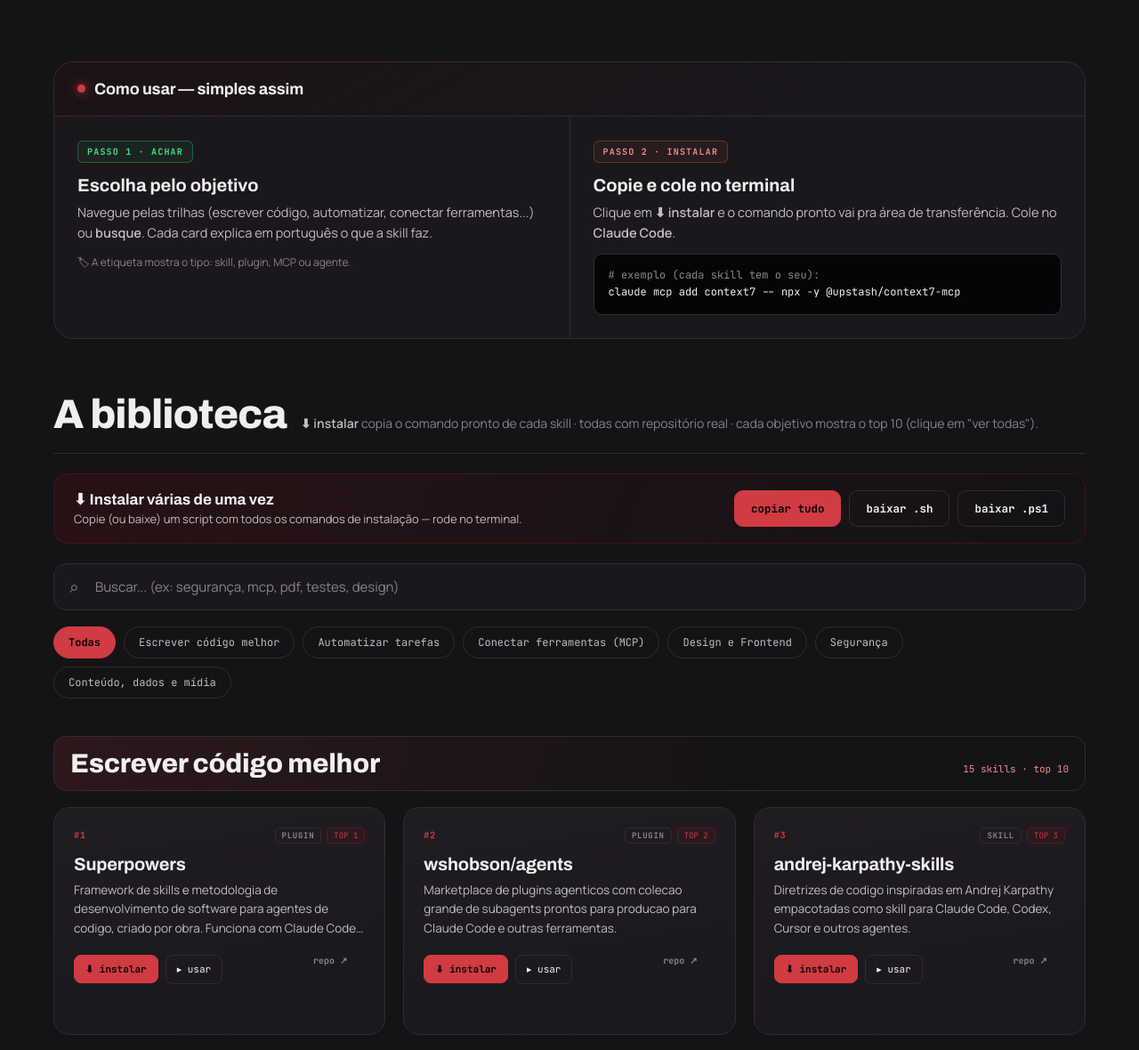
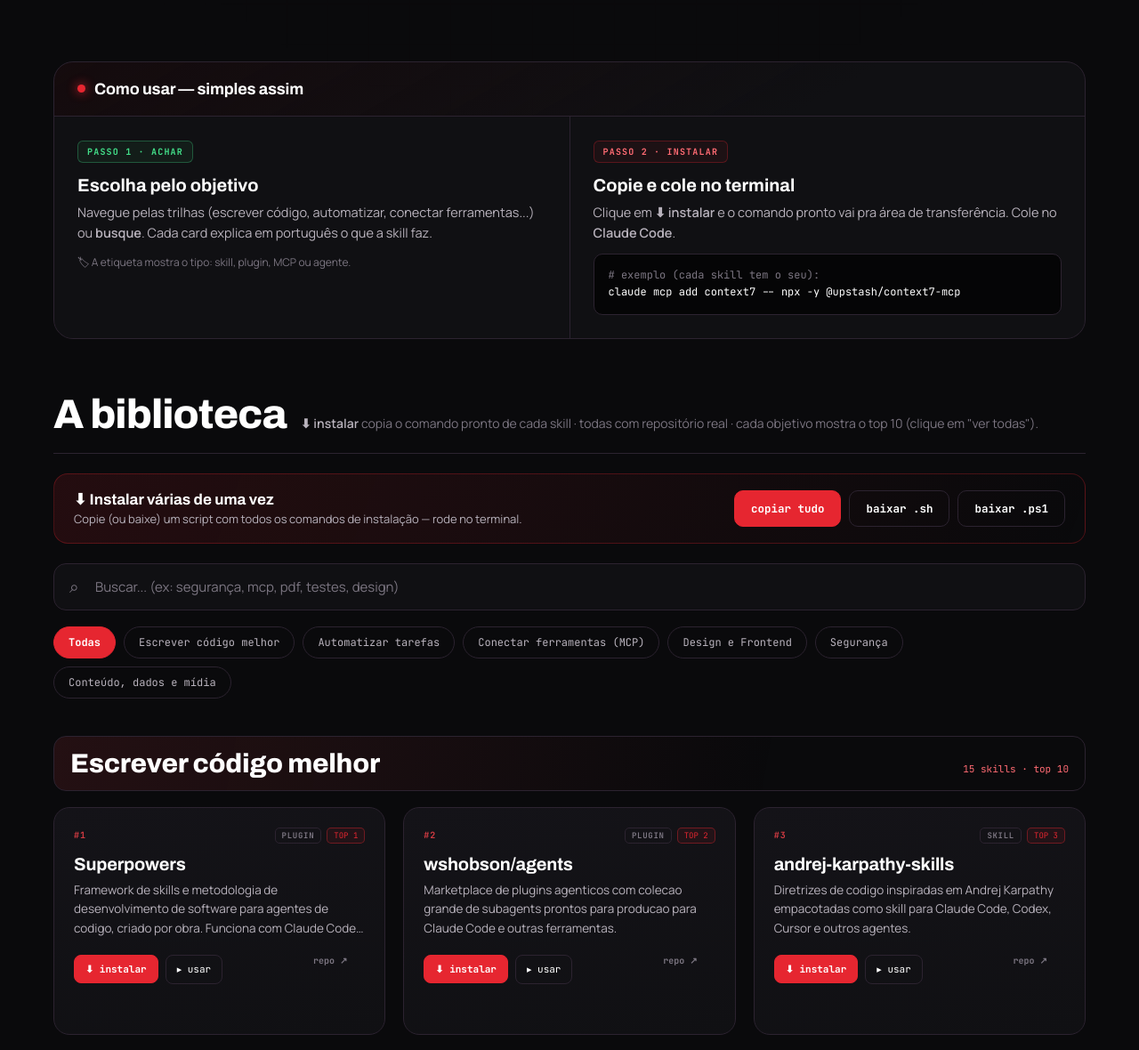
Before and after one commit to waldejunior20-tech/central-de-skills, a plain HTML site: page index.html in a window 1280 px wide. Shown: the part 502-1682 px from the top of the page at 89% size. Drawn offline with Linux system fonts and the light colour scheme.

Commit message:
Visual futurista: preto profundo + vermelho vivo + branco
- Fundo preto profundo no lugar do cinza desbotado
- Vermelho vivo (#e62630) em botoes, badges, acentos e logo
- Branco crocante nos titulos
- Grade fina tipo circuito no topo + brilho vermelho sutil (tech/cyber)
- Texto branco sobre botoes vermelhos; hover dos cards com brilho vermelho
- Mantem legibilidade (sem neon agressivo que cansa)

Co-Authored-By: Claude Opus 4.8 <noreply@anthropic.com>

```diff
--- a/styles.css
+++ b/styles.css
@@ -1,8 +1,8 @@
 :root{
-  --bg:#141316; --bg-2:#1a181c; --surface:#201d22; --surface-2:#252029; --border:#332b30;
-  --red:#d13b42; --red-2:#e25058; --crimson:#3a1518; --red-soft:#f08a8e;
-  --glow:rgba(209,59,66,.28);
-  --ink:#f1eef0; --muted:#c3bcc0; --faint:#8b8389;
+  --bg:#0a0a0c; --bg-2:#101013; --surface:#141318; --surface-2:#1b1a20; --border:#2c2330;
+  --red:#e62630; --red-2:#ff3a44; --crimson:#2a0c10; --red-soft:#ff6b73;
+  --glow:rgba(230,38,48,.4);
+  --ink:#ffffff; --muted:#b9b3bd; --faint:#7c7682;
   --font-display:'Archivo',sans-serif; --font-body:'Manrope',sans-serif; --font-mono:'JetBrains Mono',monospace;
 }
 *{margin:0;padding:0;box-sizing:border-box}
@@ -15,15 +15,19 @@ body{
   padding-bottom:90px; position:relative; -webkit-font-smoothing:antialiased; overflow-x:hidden;
 }
 body::before{content:"";position:fixed;inset:0;z-index:-2;pointer-events:none;
-  background:radial-gradient(1100px 640px at 80% -10%,rgba(209,59,66,.07),transparent 60%),
-             radial-gradient(900px 720px at -8% 16%,rgba(209,59,66,.05),transparent 58%);}
+  background:radial-gradient(1100px 620px at 82% -12%,rgba(230,38,48,.16),transparent 58%),
+             radial-gradient(900px 700px at -8% 14%,rgba(230,38,48,.08),transparent 56%);}
+body::after{content:"";position:fixed;inset:0;z-index:-1;pointer-events:none;opacity:.5;
+  background-image:linear-gradient(rgba(230,38,48,.035) 1px,transparent 1px),linear-gradient(90deg,rgba(230,38,48,.035) 1px,transparent 1px);
+  background-size:46px 46px;
+  -webkit-mask-image:radial-gradient(circle at 50% 0,#000,transparent 75%);mask-image:radial-gradient(circle at 50% 0,#000,transparent 75%);}
 .container{max-width:1240px;margin:0 auto;padding:0 40px}
 
 .header{padding:84px 0 32px;position:relative}
-.overline{font-family:var(--font-mono);font-size:11px;letter-spacing:.34em;text-transform:uppercase;color:var(--red);display:inline-flex;align-items:center;gap:12px;margin-bottom:22px;border:1px solid var(--border);background:rgba(180,15,23,.06);padding:8px 16px;border-radius:999px}
+.overline{font-family:var(--font-mono);font-size:11px;letter-spacing:.34em;text-transform:uppercase;color:var(--red-soft);display:inline-flex;align-items:center;gap:12px;margin-bottom:22px;border:1px solid rgba(230,38,48,.35);background:rgba(230,38,48,.08);padding:8px 16px;border-radius:999px}
 .overline::before{content:"";width:7px;height:7px;border-radius:50%;background:var(--red);box-shadow:0 0 12px var(--red)}
 .title{font-family:var(--font-display);font-weight:800;font-size:clamp(52px,9vw,120px);line-height:.9;letter-spacing:-.03em;color:var(--ink);text-transform:uppercase}
-.title span{color:var(--red);text-shadow:0 0 28px var(--glow)}
+.title span{color:var(--red-2);text-shadow:0 0 34px var(--glow),0 0 4px rgba(230,38,48,.5)}
 .brand-tagline{font-family:var(--font-mono);font-size:clamp(13px,1.6vw,16px);color:var(--muted);letter-spacing:.04em;margin-top:14px}
 .subtitle{max-width:660px;color:var(--muted);font-size:clamp(16px,2vw,19px);margin-top:22px;line-height:1.6}
 .subtitle strong{color:var(--ink);font-weight:600}
@@ -32,7 +36,7 @@ body::before{content:"";position:fixed;inset:0;z-index:-2;pointer-events:none;
 .badge span{font-family:var(--font-display);font-weight:800;font-size:30px;color:var(--red);line-height:1}
 .badge small{font-family:var(--font-mono);font-size:10px;letter-spacing:.12em;text-transform:uppercase;color:var(--faint)}
 
-.instruction-panel{margin-top:40px;border:1px solid var(--border);border-radius:22px;overflow:hidden;background:linear-gradient(150deg,rgba(180,15,23,.05),var(--bg-2) 55%)}
+.instruction-panel{margin-top:40px;border:1px solid var(--border);border-radius:22px;overflow:hidden;background:linear-gradient(150deg,rgba(230,38,48,.05),var(--bg-2) 55%)}
 .panel-title{font-family:var(--font-display);font-weight:700;font-size:18px;color:var(--ink);padding:20px 26px;border-bottom:1px solid var(--border);display:flex;align-items:center;gap:10px;letter-spacing:-.01em}
 .panel-title::before{content:"";width:9px;height:9px;border-radius:50%;background:var(--red);box-shadow:0 0 12px var(--red)}
 .panel-grid{display:grid;grid-template-columns:1fr 1fr;gap:1px;background:var(--border)}
@@ -40,7 +44,7 @@ body::before{content:"";position:fixed;inset:0;z-index:-2;pointer-events:none;
 @media(max-width:768px){.panel-grid{grid-template-columns:1fr}}
 .step-tag{display:inline-block;font-family:var(--font-mono);font-size:10px;font-weight:700;letter-spacing:.12em;padding:5px 10px;border-radius:6px;margin-bottom:14px}
 .tag-green{color:#43e08a;border:1px solid rgba(67,224,138,.3);background:rgba(67,224,138,.06)}
-.tag-yellow{color:var(--red-soft);border:1px solid rgba(255,106,77,.3);background:rgba(255,106,77,.06)}
+.tag-yellow{color:var(--red-soft);border:1px solid rgba(230,38,48,.3);background:rgba(230,38,48,.06)}
 .step-col h4{font-family:var(--font-display);font-weight:700;font-size:20px;color:var(--ink);margin-bottom:8px}
 .step-col p{font-size:14.5px;color:var(--muted);line-height:1.6;margin-bottom:12px}
 .step-col code,code.inline{font-family:var(--font-mono);font-size:12.5px;background:rgba(255,255,255,.05);border:1px solid var(--border);padding:2px 7px;border-radius:5px;color:var(--red-soft)}
@@ -52,11 +56,11 @@ body::before{content:"";position:fixed;inset:0;z-index:-2;pointer-events:none;
 .section-title span{font-family:var(--font-mono);font-size:15px;color:var(--red);margin-right:10px}
 .section-desc{font-size:14px;color:var(--faint)} .section-desc strong{color:var(--muted)} .section-desc code{color:var(--red-soft);font-family:var(--font-mono)}
 
-.bulk-action-banner{display:flex;justify-content:space-between;align-items:center;gap:18px;flex-wrap:wrap;border:1px solid rgba(180,15,23,.28);border-radius:16px;padding:18px 22px;margin-bottom:22px;background:linear-gradient(110deg,rgba(180,15,23,.12),transparent)}
+.bulk-action-banner{display:flex;justify-content:space-between;align-items:center;gap:18px;flex-wrap:wrap;border:1px solid rgba(230,38,48,.28);border-radius:16px;padding:18px 22px;margin-bottom:22px;background:linear-gradient(110deg,rgba(230,38,48,.12),transparent)}
 .bulk-info h5{font-family:var(--font-display);font-weight:700;font-size:17px;color:var(--ink);margin-bottom:3px}
 .bulk-info p{font-size:13px;color:var(--muted)} .bulk-info code{color:var(--red-soft);font-family:var(--font-mono);background:rgba(0,0,0,.4);padding:2px 6px;border-radius:4px}
 .bulk-btns{display:flex;gap:9px;flex-wrap:wrap}
-.btn-bulk{font-family:var(--font-mono);font-size:12.5px;font-weight:700;cursor:pointer;border-radius:10px;padding:11px 18px;border:1px solid var(--red);background:var(--red);color:#0a0405;transition:.18s}
+.btn-bulk{font-family:var(--font-mono);font-size:12.5px;font-weight:700;cursor:pointer;border-radius:10px;padding:11px 18px;border:1px solid var(--red);background:var(--red);color:#fff;transition:.18s}
 .btn-bulk:hover{background:var(--red-soft);box-shadow:0 0 22px var(--glow)}
 .btn-secondary{background:transparent;color:var(--ink);border:1px solid var(--border)}
 .btn-secondary:hover{border-color:var(--red);color:var(--red-soft);box-shadow:none}
@@ -64,12 +68,12 @@ body::before{content:"";position:fixed;inset:0;z-index:-2;pointer-events:none;
 .search-wrap{position:relative;margin-bottom:18px}
 .search-wrap::before{content:"⌕";position:absolute;left:18px;top:50%;transform:translateY(-50%);color:var(--faint);font-size:19px}
 input[type=text]{width:100%;background:var(--bg-2);border:1px solid var(--border);color:var(--ink);font-family:var(--font-body);font-size:15px;padding:15px 16px 15px 46px;border-radius:14px;outline:none;transition:.18s}
-input[type=text]:focus{border-color:var(--red);box-shadow:0 0 0 3px rgba(180,15,23,.14)}
+input[type=text]:focus{border-color:var(--red);box-shadow:0 0 0 3px rgba(230,38,48,.14)}
 input[type=text]::placeholder{color:var(--faint)}
 .filters{display:flex;gap:9px;flex-wrap:wrap;margin-bottom:42px}
 .filter-btn{font-family:var(--font-mono);font-size:12px;color:var(--muted);cursor:pointer;border:1px solid var(--border);background:transparent;border-radius:999px;padding:9px 16px;transition:.18s;white-space:nowrap}
 .filter-btn:hover{border-color:var(--faint);color:var(--ink)}
-.filter-btn.active{background:var(--red);border-color:var(--red);color:#0a0405;font-weight:700}
+.filter-btn.active{background:var(--red);border-color:var(--red);color:#fff;font-weight:700}
 
 .category-track{margin-bottom:52px}
 .track-header{display:flex;align-items:baseline;justify-content:space-between;gap:12px;margin-bottom:18px;padding:14px 18px;border-radius:14px;background:linear-gradient(100deg,var(--crimson),transparent 72%);border:1px solid var(--border)}
@@ -77,21 +81,21 @@ input[type=text]::placeholder{color:var(--faint)}
 .track-count{font-family:var(--font-mono);font-size:11px;color:var(--red-soft)}
 .grid{display:grid;grid-template-columns:repeat(auto-fill,minmax(310px,1fr));gap:20px}
 
-.card{position:relative;border:1px solid var(--border);border-radius:18px;padding:22px 22px 56px;background:linear-gradient(170deg,var(--surface),var(--bg-2));overflow:hidden;transition:transform .2s ease,border-color .2s ease}
-.card::after{content:"";position:absolute;inset:0;border-radius:18px;background:radial-gradient(420px 220px at 100% 0,rgba(180,15,23,.12),transparent 60%);opacity:0;transition:.25s;pointer-events:none}
-.card:hover{transform:translateY(-5px);border-color:rgba(180,15,23,.42)}
+.card{position:relative;border:1px solid var(--border);border-radius:18px;padding:22px 22px 56px;background:linear-gradient(170deg,var(--surface),var(--bg-2));overflow:hidden;transition:transform .2s ease,border-color .2s ease,box-shadow .2s ease}
+.card::after{content:"";position:absolute;inset:0;border-radius:18px;background:radial-gradient(420px 220px at 100% 0,rgba(230,38,48,.16),transparent 60%);opacity:0;transition:.25s;pointer-events:none}
+.card:hover{transform:translateY(-5px);border-color:rgba(230,38,48,.55);box-shadow:0 0 0 1px rgba(230,38,48,.15),0 18px 50px rgba(0,0,0,.5)}
 .card:hover::after{opacity:1}
 .card-top-tags{display:flex;justify-content:space-between;align-items:center;margin-bottom:12px;position:relative;z-index:1}
 .card-rank{font-family:var(--font-display);font-weight:800;font-size:13px;color:var(--red)}
 .card-tag{font-family:var(--font-mono);font-size:10px;font-weight:700;text-transform:uppercase;letter-spacing:.1em}
-.card-badge{font-family:var(--font-mono);font-size:9px;color:var(--red);border:1px solid rgba(180,15,23,.4);background:rgba(180,15,23,.08);padding:2px 7px;border-radius:5px}
+.card-badge{font-family:var(--font-mono);font-size:9px;color:var(--red);border:1px solid rgba(230,38,48,.4);background:rgba(230,38,48,.08);padding:2px 7px;border-radius:5px}
 .card-kind{font-family:var(--font-mono);font-size:9px;font-weight:700;text-transform:uppercase;letter-spacing:.08em;color:var(--faint);border:1px solid var(--border);padding:2px 7px;border-radius:5px;margin-left:auto}
 .card-badge{margin-left:6px}
 .card-title{font-family:var(--font-display);font-weight:700;font-size:20px;color:var(--ink);margin-bottom:8px;letter-spacing:-.01em;position:relative;z-index:1}
 .card-desc{font-size:13.5px;color:var(--muted);line-height:1.6;margin-bottom:18px;flex-grow:1;position:relative;z-index:1;display:-webkit-box;-webkit-line-clamp:3;-webkit-box-orient:vertical;overflow:hidden;min-height:65px}
 .card-actions{display:flex;gap:8px;align-items:center;position:relative;z-index:1;padding-right:52px}
 .btn{font-family:var(--font-mono);font-size:11px;cursor:pointer;border-radius:8px;padding:8px 12px;transition:.16s;display:inline-flex;align-items:center;gap:6px;white-space:nowrap}
-.btn-install{background:var(--red);color:#0a0405;border:1px solid var(--red);font-weight:700;flex-shrink:0}
+.btn-install{background:var(--red);color:#fff;border:1px solid var(--red);font-weight:700;flex-shrink:0}
 .btn-install:hover{background:var(--red-soft);box-shadow:0 0 16px var(--glow)}
 .btn-use{background:transparent;border:1px solid var(--border);color:var(--ink);overflow:hidden;text-overflow:ellipsis;min-width:0;flex:0 1 auto;display:inline-block;line-height:1.4}
 .btn-use:hover{border-color:var(--red);color:var(--red-soft)}
```
